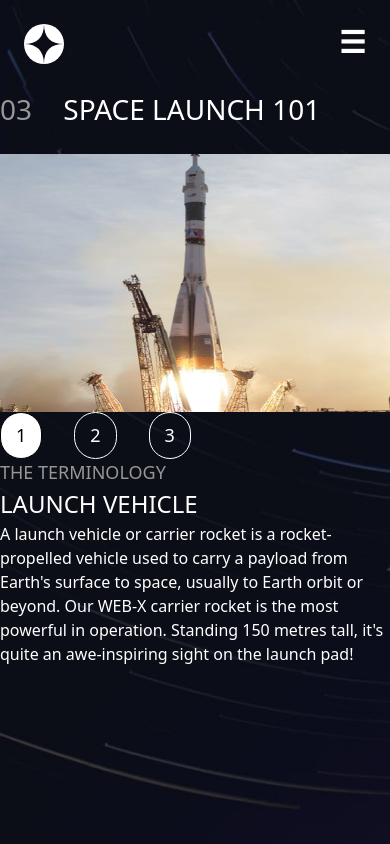
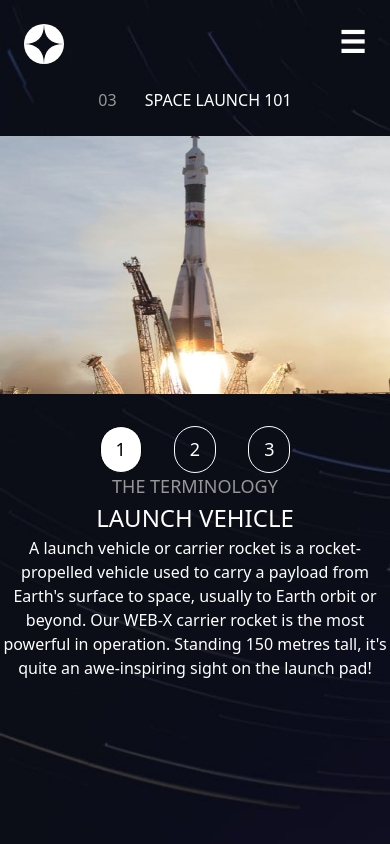
Before and after one commit to DanielApple05/Space-Tourism-site, a React (Vite) app: page /technology in a window 390 px wide. Built offline with nearby package versions, Linux system fonts and the light colour scheme.

Commit message:
refactor spaceTech component for improved text responsiveness and layout

```diff
--- a/src/components/TechComponents/spaceTech.jsx
+++ b/src/components/TechComponents/spaceTech.jsx
@@ -11,12 +11,12 @@ const spaceTech = ({ spaceLaunch }) => {
   return (
 
     <div className='text-white xl:ml-[165px] ml-[0px] xl:my-[48px] my-[0px] '>
-      <h1 className='text-white text-[28px] pb-[24px]'>  <span className='text-[#979797] pr-[24px]'>03</span> SPACE LAUNCH 101</h1>
+      <h1 className='text-white xl:text-[28px] text-[16px] xl:text-start text-center pb-[24px]'>  <span className='text-[#979797] pr-[24px]'>03</span> SPACE LAUNCH 101</h1>
 
-      <div className='flex xl:flex-row flex-col xl:flex-col flex-col-reverse w-[100%] '>
+      <div className='flex xl:flex-row flex-col xl:flex-col flex-col-reverse w-[100%]'>
 
-        <div className='flex xl:flex grid xl:w-[50%] w-[100%] xl:space-x-[64px] space-x-[0px] xl:mr-[32px] mr-[0px] xl:my-[215px] my-[0px] '>
-          <div className=" xl:grid flex gap-[32px]">
+        <div className='flex xl:flex grid xl:w-[50%] w-[100%] xl:space-x-[64px] space-x-[0px] xl:mr-[32px] mr-[0px] xl:my-[215px] my-[0px] xl:block mt-[32px]  justify-center items-center xl:block mb-[40px]'>
+          <div className=" xl:grid flex gap-[32px] xl:block justify-center">
             {techTab.btn.map((btn, index) => (
               <button
                 key={index}
@@ -30,7 +30,7 @@ const spaceTech = ({ spaceLaunch }) => {
             ))}
           </div>
 
-          <div className='xl:space-y-[20px] space-y-[0px] grid content-between '>
+          <div className='xl:space-y-[20px] space-y-[0px] grid content-between  xl:text-start text-center'>
             <h4 className='xl:text-[32px] text-[18px] text-[#979797]'>
               THE TERMINOLOGY
             </h4>
```
